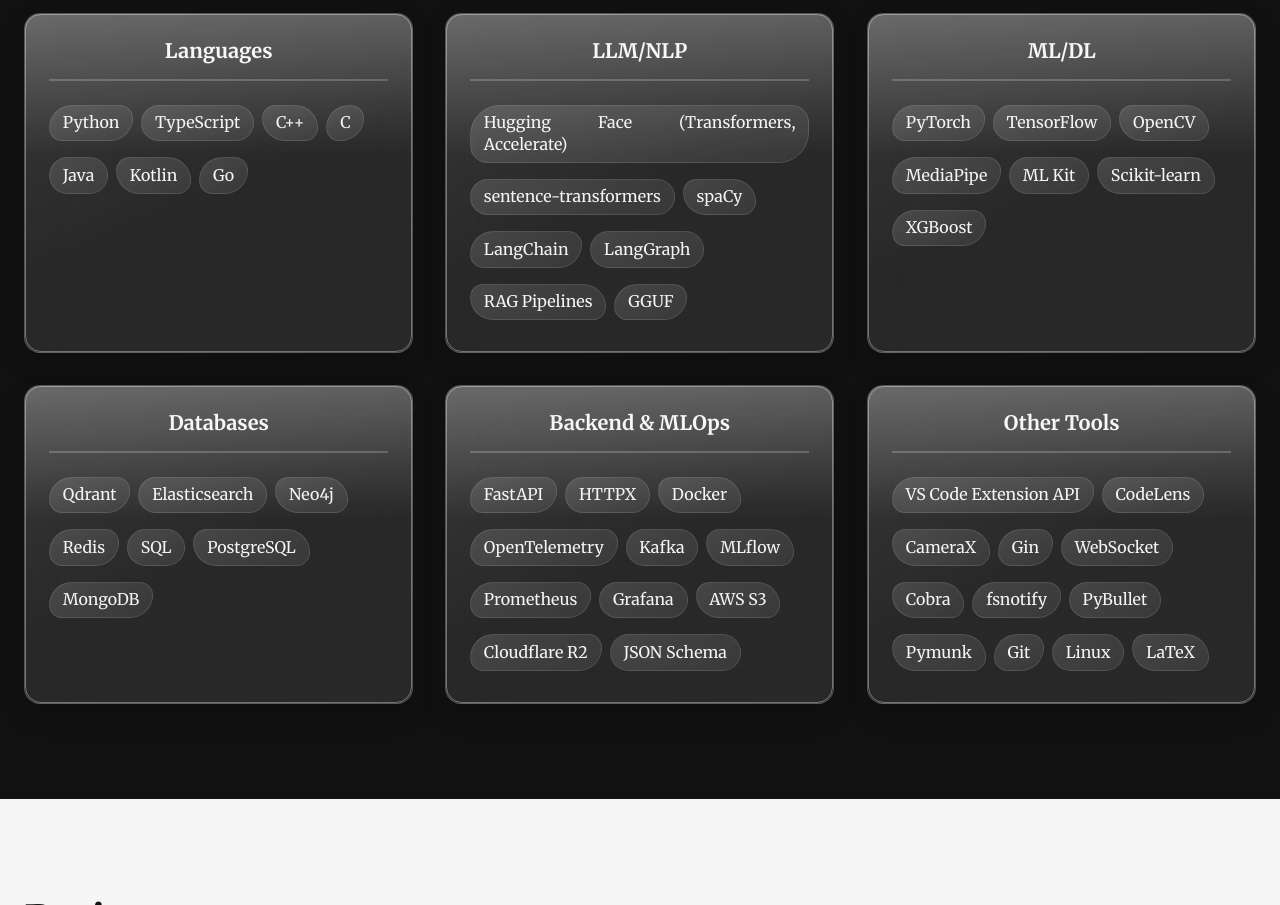
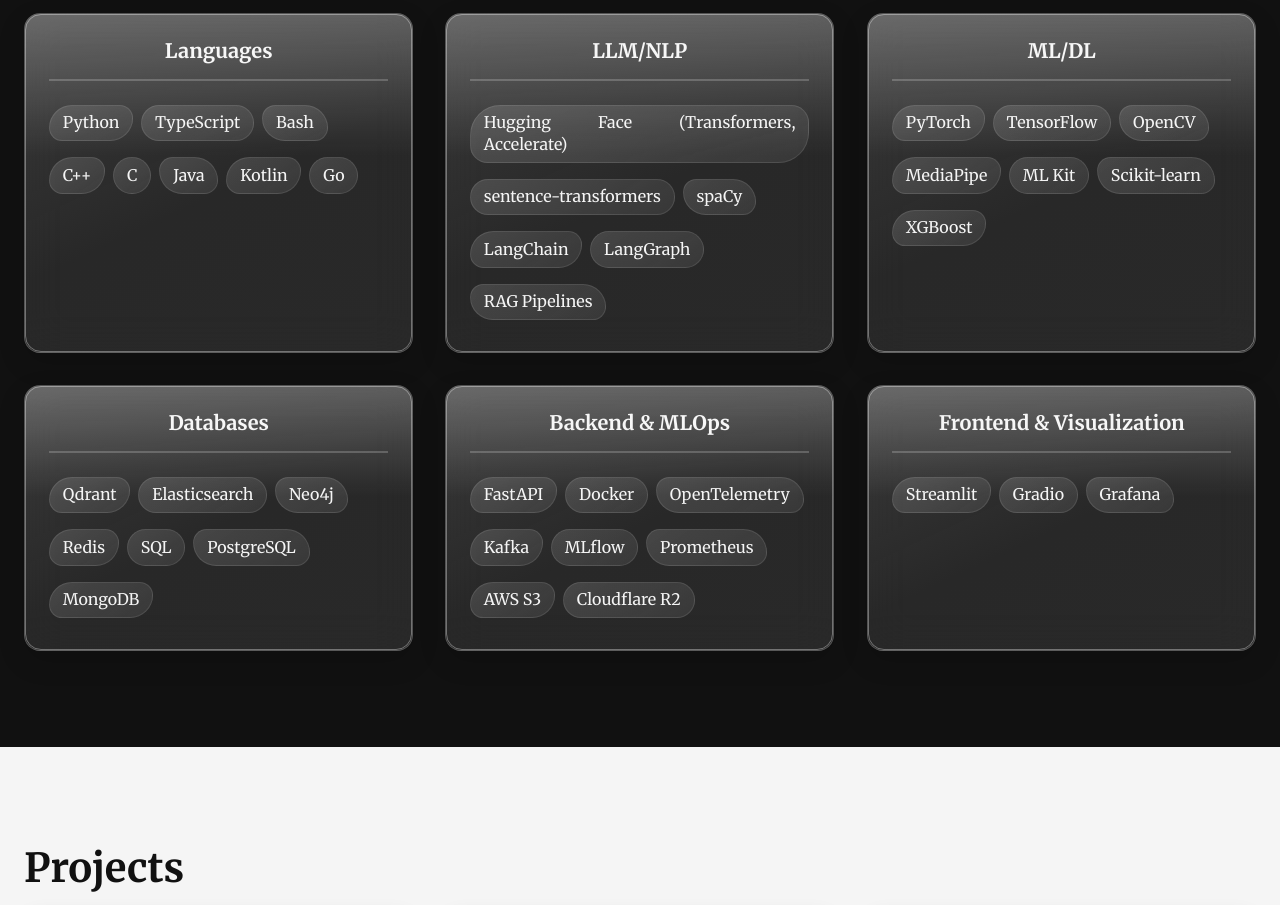
Before and after one commit to atikulmunna/atikulmunna.github.io, a website: page index.html in a window 1280 px wide. Shown: the part 1876-2781 px from the top of the page. Drawn offline with Linux system fonts and the light colour scheme.

Commit message:
Refine tools categories and add frontend visualization group

```diff
--- a/index.html
+++ b/index.html
@@ -121,6 +121,7 @@
               <ul class="skill-list">
                 <li class="skill-item">Python</li>
                 <li class="skill-item">TypeScript</li>
+                <li class="skill-item">Bash</li>
                 <li class="skill-item">C++</li>
                 <li class="skill-item">C</li>
                 <li class="skill-item">Java</li>
@@ -137,7 +138,6 @@
                 <li class="skill-item">LangChain</li>
                 <li class="skill-item">LangGraph</li>
                 <li class="skill-item">RAG Pipelines</li>
-                <li class="skill-item">GGUF</li>
               </ul>
             </div>
             <div class="skill-category card card--glass">
@@ -168,33 +168,21 @@
               <h3 class="skill-category__title">Backend &amp; MLOps</h3>
               <ul class="skill-list">
                 <li class="skill-item">FastAPI</li>
-                <li class="skill-item">HTTPX</li>
                 <li class="skill-item">Docker</li>
                 <li class="skill-item">OpenTelemetry</li>
                 <li class="skill-item">Kafka</li>
                 <li class="skill-item">MLflow</li>
                 <li class="skill-item">Prometheus</li>
-                <li class="skill-item">Grafana</li>
                 <li class="skill-item">AWS S3</li>
                 <li class="skill-item">Cloudflare R2</li>
-                <li class="skill-item">JSON Schema</li>
               </ul>
             </div>
             <div class="skill-category card card--glass">
-              <h3 class="skill-category__title">Other Tools</h3>
+              <h3 class="skill-category__title">Frontend &amp; Visualization</h3>
               <ul class="skill-list">
-                <li class="skill-item">VS Code Extension API</li>
-                <li class="skill-item">CodeLens</li>
-                <li class="skill-item">CameraX</li>
-                <li class="skill-item">Gin</li>
-                <li class="skill-item">WebSocket</li>
-                <li class="skill-item">Cobra</li>
-                <li class="skill-item">fsnotify</li>
-                <li class="skill-item">PyBullet</li>
-                <li class="skill-item">Pymunk</li>
-                <li class="skill-item">Git</li>
-                <li class="skill-item">Linux</li>
-                <li class="skill-item">LaTeX</li>
+                <li class="skill-item">Streamlit</li>
+                <li class="skill-item">Gradio</li>
+                <li class="skill-item">Grafana</li>
               </ul>
             </div>
           </div>
```
